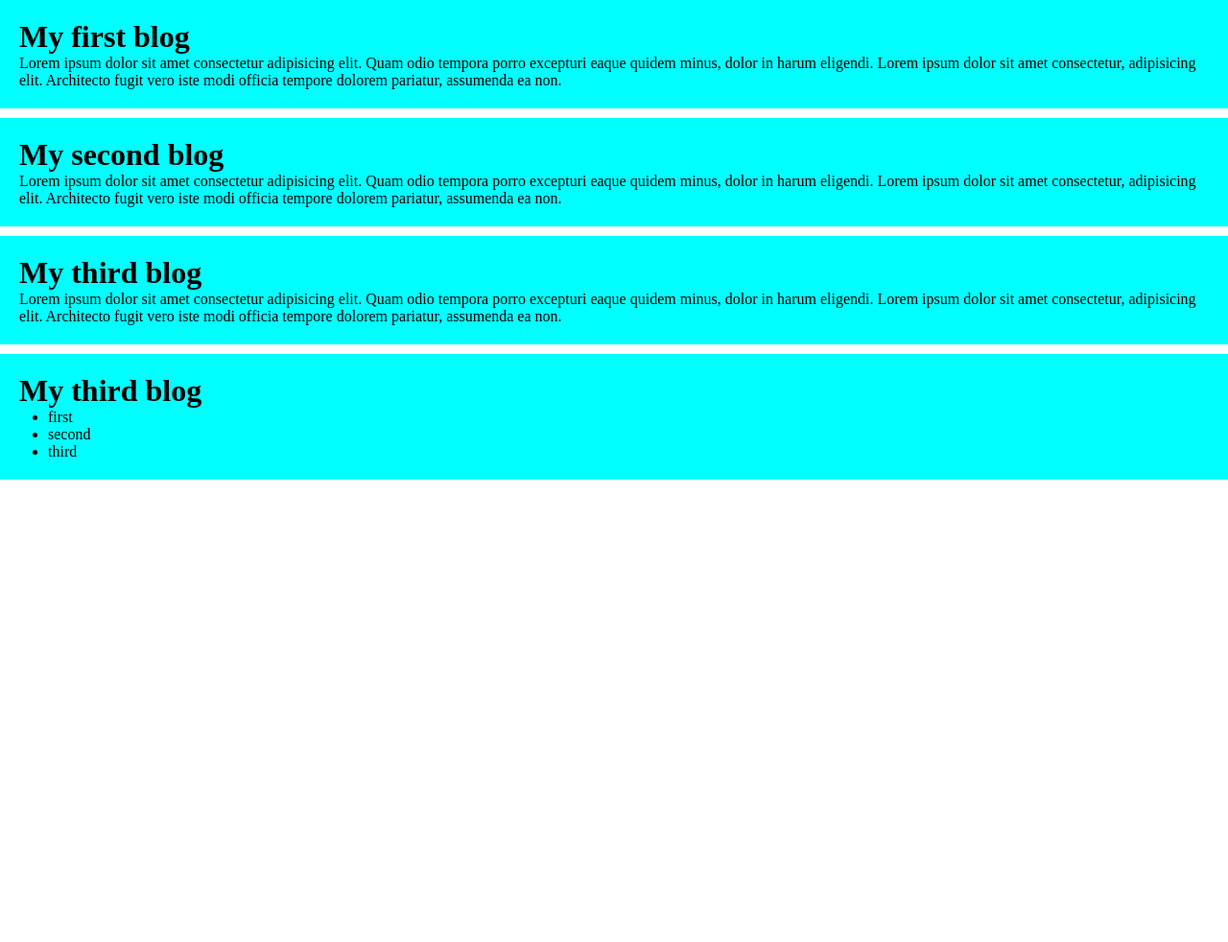
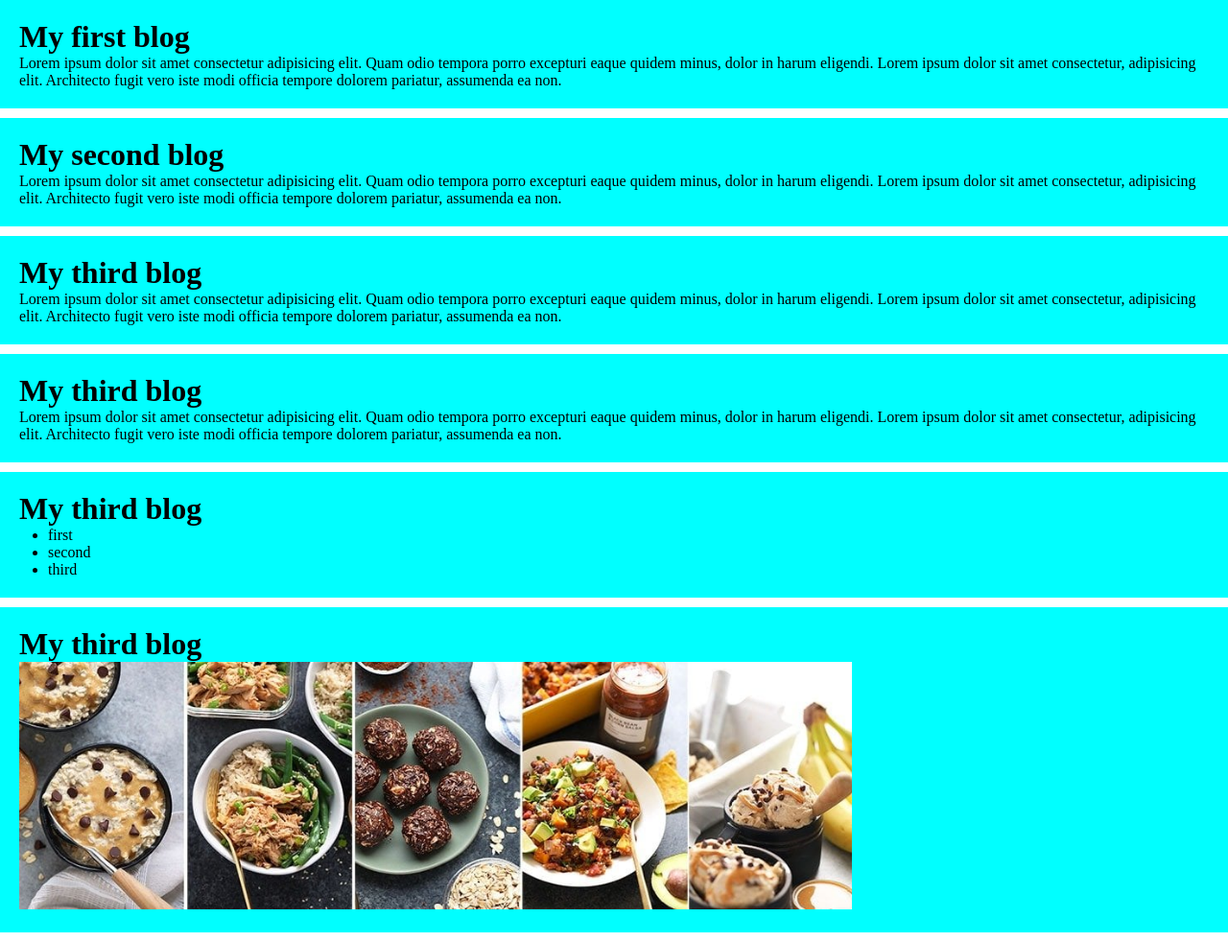
Before and after one commit to mdhasanshuvo/my-simple-website, a plain HTML site: page index.html in a window 1280 px wide. Shown: the whole page at 96% size. Before the commit the page ends 800 px from the top, so only its background shows below. Drawn offline with Linux system fonts and the light colour scheme.

Commit message:
image added

```diff
--- a/index.html
+++ b/index.html
@@ -21,11 +21,19 @@
     </div>
     <div>
         <h1>My third blog</h1>
+        <p>Lorem ipsum dolor sit amet consectetur adipisicing elit. Quam odio tempora porro excepturi eaque quidem minus, dolor in harum eligendi. Lorem ipsum dolor sit amet consectetur, adipisicing elit. Architecto fugit vero iste modi officia tempore dolorem pariatur, assumenda ea non. </p>
+    </div>
+    <div>
+        <h1>My third blog</h1>
         <ul>
             <li>first</li>
             <li>second</li>
             <li>third</li>
         </ul>
     </div>
+    <div>
+        <h1>My third blog</h1>
+        <img src="images/mealplan.jpg" alt="" width="70%">
+    </div>
 </body>
 </html>
```
Also changed, not shown: images/mealplan.jpg (added).
